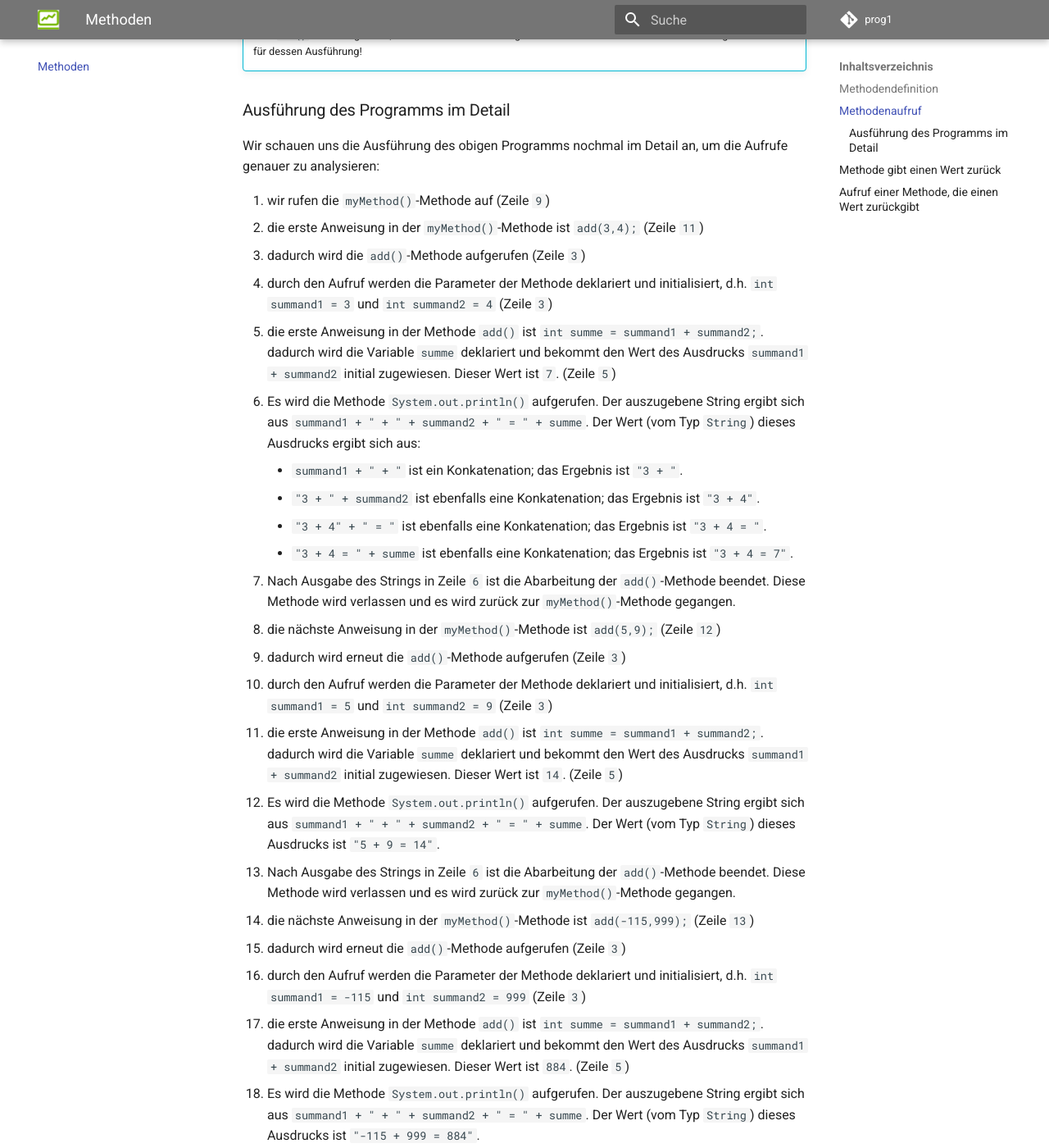
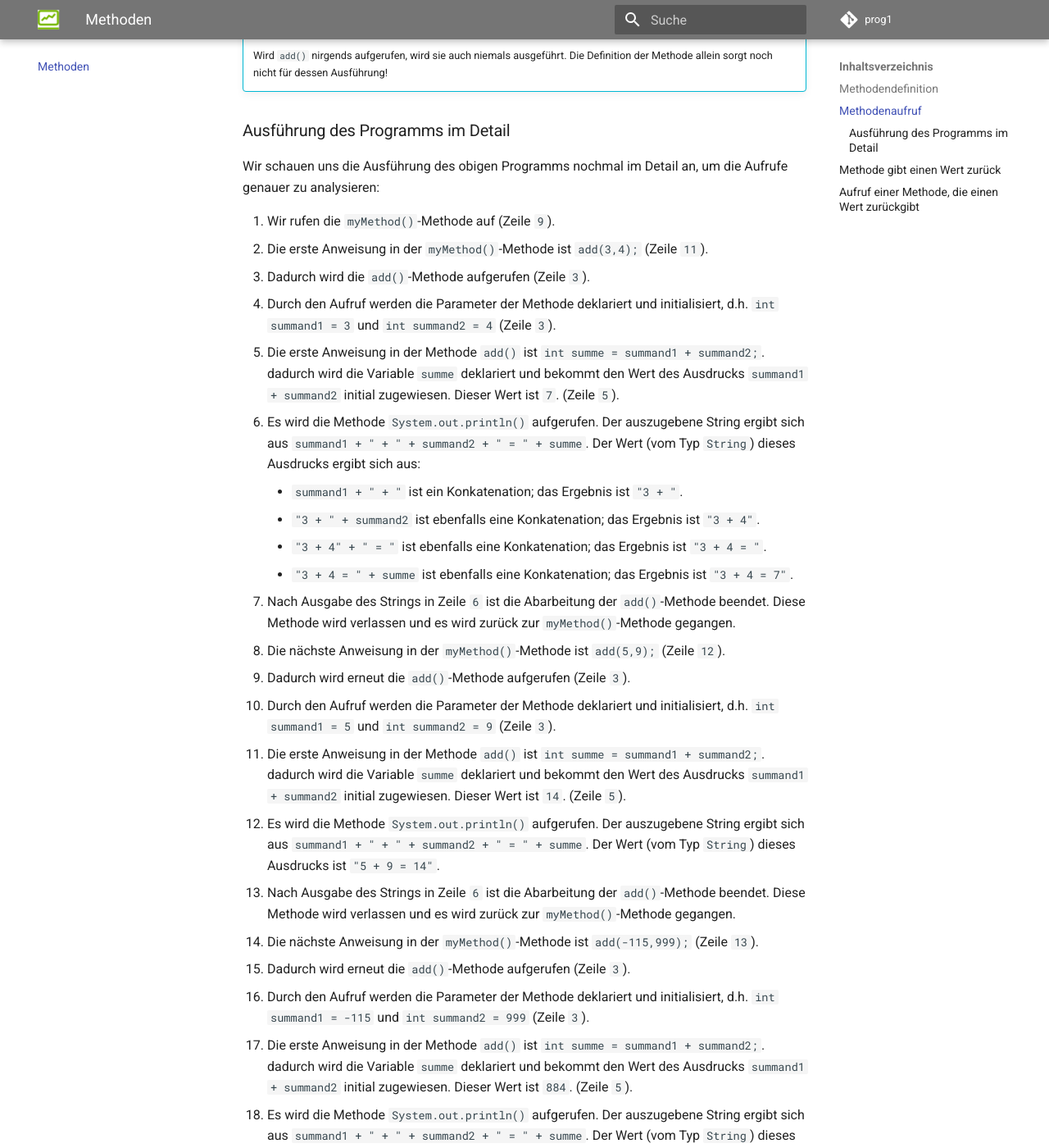
Before and after one commit to jfreiheit/prog1_2122, an MkDocs documentation site: the page built from docs/methoden.md, in a window 1280 px wide and 1400 px high, scrolled down 3319 px. Shown: the whole window at 82% size. Built offline with MkDocs 1.6.1 and Material for MkDocs 9.7.7, drawn with Linux system fonts in a browser that asks for light colours; comment, search, counter and statistics services are not loaded; some of the changed text lies outside the part shown.

Commit message:
Korrekturen Methoden, Iteration, Selektion, Methodenstack

```diff
--- a/docs/methoden.md
+++ b/docs/methoden.md
@@ -100,36 +100,36 @@
 Beachten Sie, dass in der Klasse `Methods` nun zwei Methoden definiert sind, `myMethod()` und `add()`. Wenn wir die `myMethod()`-Methode aufrufen, wird sie ausgeführt. Das bedeutet, dass alle Anweisungen, die in der `myMethod()`-Methode definiert wurden, sequentiell abgearbeitet werden. Es wird also nacheinander drei Mal die `add()`-Methode aufgerufen und ausgeführt. Damit die `add()`-Methode überhaupt ausgeführt wird, muss sie aufgerufen werden.
 
 !!! info "Beachte"
-	Wird `add()` nie in aufgerufen, wird sie auch niemals ausgeführt. Die Definition der Methode allein sorgt noch nicht für dessen Ausführung!
+	Wird `add()` nirgends aufgerufen, wird sie auch niemals ausgeführt. Die Definition der Methode allein sorgt noch nicht für dessen Ausführung!
 
 ### Ausführung des Programms im Detail
 
 Wir schauen uns die Ausführung des obigen Programms nochmal im Detail an, um die Aufrufe genauer zu analysieren:
 
-1. wir rufen die `myMethod()`-Methode auf (Zeile `9`)
-2. die erste Anweisung in der `myMethod()`-Methode ist `add(3,4);` (Zeile `11`)
-3. dadurch wird die `add()`-Methode aufgerufen (Zeile `3`)
-4. durch den Aufruf werden die Parameter der Methode deklariert und initialisiert, d.h. `int summand1 = 3` und `int summand2 = 4` (Zeile `3`)
-5. die erste Anweisung in der Methode `add()` ist `int summe = summand1 + summand2;`. dadurch wird die Variable `summe` deklariert und bekommt den Wert des Ausdrucks `summand1 + summand2` initial zugewiesen. Dieser Wert ist `7`. (Zeile `5`)
+1. Wir rufen die `myMethod()`-Methode auf (Zeile `9`).
+2. Die erste Anweisung in der `myMethod()`-Methode ist `add(3,4);` (Zeile `11`).
+3. Dadurch wird die `add()`-Methode aufgerufen (Zeile `3`).
+4. Durch den Aufruf werden die Parameter der Methode deklariert und initialisiert, d.h. `int summand1 = 3` und `int summand2 = 4` (Zeile `3`).
+5. Die erste Anweisung in der Methode `add()` ist `int summe = summand1 + summand2;`. dadurch wird die Variable `summe` deklariert und bekommt den Wert des Ausdrucks `summand1 + summand2` initial zugewiesen. Dieser Wert ist `7`. (Zeile `5`).
 6. Es wird die Methode `System.out.println()` aufgerufen. Der auszugebene String ergibt sich aus `summand1 + " + " + summand2 + " = " + summe`. Der Wert (vom Typ `String`) dieses Ausdrucks ergibt sich aus:
 	- `summand1 + " + "` ist ein Konkatenation; das Ergebnis ist `"3 + "`.
 	- `"3 + " + summand2` ist ebenfalls eine Konkatenation; das Ergebnis ist `"3 + 4"`.
 	- `"3 + 4" + " = "`  ist ebenfalls eine Konkatenation; das Ergebnis ist `"3 + 4 = "`.
 	- `"3 + 4 = " + summe`  ist ebenfalls eine Konkatenation; das Ergebnis ist `"3 + 4 = 7"`.
 7. Nach Ausgabe des Strings in Zeile `6` ist die Abarbeitung der `add()`-Methode beendet. Diese Methode wird verlassen und es wird zurück zur `myMethod()`-Methode gegangen.
-8. die nächste Anweisung in der `myMethod()`-Methode ist `add(5,9);` (Zeile `12`)
-9. dadurch wird erneut die `add()`-Methode aufgerufen (Zeile `3`)
-10. durch den Aufruf werden die Parameter der Methode deklariert und initialisiert, d.h. `int summand1 = 5` und `int summand2 = 9` (Zeile `3`)
-11. die erste Anweisung in der Methode `add()` ist `int summe = summand1 + summand2;`. dadurch wird die Variable `summe` deklariert und bekommt den Wert des Ausdrucks `summand1 + summand2` initial zugewiesen. Dieser Wert ist `14`. (Zeile `5`)
+8. Die nächste Anweisung in der `myMethod()`-Methode ist `add(5,9);` (Zeile `12`).
+9. Dadurch wird erneut die `add()`-Methode aufgerufen (Zeile `3`).
+10. Durch den Aufruf werden die Parameter der Methode deklariert und initialisiert, d.h. `int summand1 = 5` und `int summand2 = 9` (Zeile `3`).
+11. Die erste Anweisung in der Methode `add()` ist `int summe = summand1 + summand2;`. dadurch wird die Variable `summe` deklariert und bekommt den Wert des Ausdrucks `summand1 + summand2` initial zugewiesen. Dieser Wert ist `14`. (Zeile `5`).
 12. Es wird die Methode `System.out.println()` aufgerufen. Der auszugebene String ergibt sich aus `summand1 + " + " + summand2 + " = " + summe`. Der Wert (vom Typ `String`) dieses Ausdrucks ist `"5 + 9 = 14"`.
 13. Nach Ausgabe des Strings in Zeile `6` ist die Abarbeitung der `add()`-Methode beendet. Diese Methode wird verlassen und es wird zurück zur `myMethod()`-Methode gegangen.
-14. die nächste Anweisung in der `myMethod()`-Methode ist `add(-115,999);` (Zeile `13`)
-15. dadurch wird erneut die `add()`-Methode aufgerufen (Zeile `3`)
-16. durch den Aufruf werden die Parameter der Methode deklariert und initialisiert, d.h. `int summand1 = -115` und `int summand2 = 999` (Zeile `3`)
-17. die erste Anweisung in der Methode `add()` ist `int summe = summand1 + summand2;`. dadurch wird die Variable `summe` deklariert und bekommt den Wert des Ausdrucks `summand1 + summand2` initial zugewiesen. Dieser Wert ist `884`. (Zeile `5`)
+14. Die nächste Anweisung in der `myMethod()`-Methode ist `add(-115,999);` (Zeile `13`).
+15. Dadurch wird erneut die `add()`-Methode aufgerufen (Zeile `3`).
+16. Durch den Aufruf werden die Parameter der Methode deklariert und initialisiert, d.h. `int summand1 = -115` und `int summand2 = 999` (Zeile `3`).
+17. Die erste Anweisung in der Methode `add()` ist `int summe = summand1 + summand2;`. dadurch wird die Variable `summe` deklariert und bekommt den Wert des Ausdrucks `summand1 + summand2` initial zugewiesen. Dieser Wert ist `884`. (Zeile `5`).
 18. Es wird die Methode `System.out.println()` aufgerufen. Der auszugebene String ergibt sich aus `summand1 + " + " + summand2 + " = " + summe`. Der Wert (vom Typ `String`) dieses Ausdrucks ist `"-115 + 999 = 884"`.
 19. Nach Ausgabe des Strings in Zeile `6` ist die Abarbeitung der `add()`-Methode beendet. Diese Methode wird verlassen und es wird zurück zur `myMethod()`-Methode gegangen.
-20. in der `myMethod()`-Methode gibt es keine weitere Anweisung mehr. Der Aufruf dieser Methode ist beendet.
+20. In der `myMethod()`-Methode gibt es keine weitere Anweisung mehr. Der Aufruf dieser Methode ist beendet.
 
 ## Methode gibt einen Wert zurück
 
```
Also changed, not shown: other parts of docs/methoden.md (+2 -2 lines), docs/iteration.md (+15 -15 lines), docs/methodenstack.md (+5 -5 lines), docs/selektion.md (+3 -3 lines), docs/uebungen.md (+1 -1 lines), site/iteration/index.html, site/methoden/index.html, site/methodenstack/index.html, site/search/search_index.json, site/selektion/index.html, site/sitemap.xml, site/uebungen/index.html, 1 other file.
